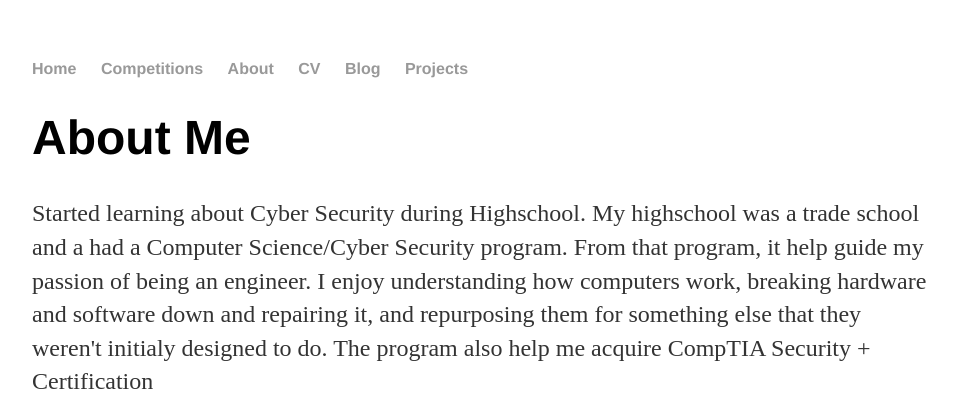
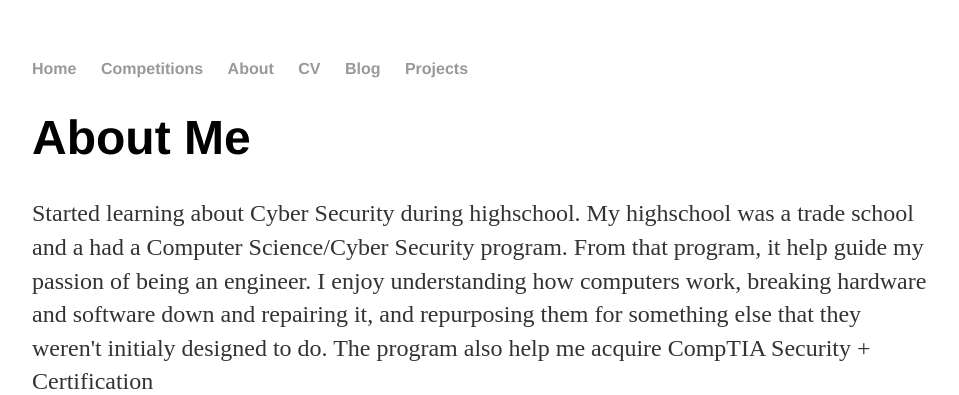
Before and after one commit to hazarky/hazarky.github.io, a Jekyll site: the page built from about/index.html, in a window 1280 px wide. Shown: the top 395 px of the page, without its empty margins (160-1119 px from the left). Built offline with Jekyll 4.4.1, drawn with Linux system fonts in a browser that asks for light colours.

```diff
--- a/about/index.html
+++ b/about/index.html
@@ -3,7 +3,7 @@ layout: about
 title: About Me
 ---
 <div class="description">
-  <p>Started learning about Cyber Security during Highschool. My highschool was a trade school and a had a Computer Science/Cyber Security program. From that program,
+  <p>Started learning about Cyber Security during highschool. My highschool was a trade school and a had a Computer Science/Cyber Security program. From that program,
   it help guide my passion of being an engineer. I enjoy understanding how computers work, breaking hardware and software down and repairing it, and repurposing them for something else that
   they weren't initialy designed to do. The program also help me acquire CompTIA Security + Certification</p>
   <p>During college at Towson University, I engage and perfected my craft through courses, helpful professors, and the Towson Cyber Defense Club (TCDC). TCDC was crucial for
```
